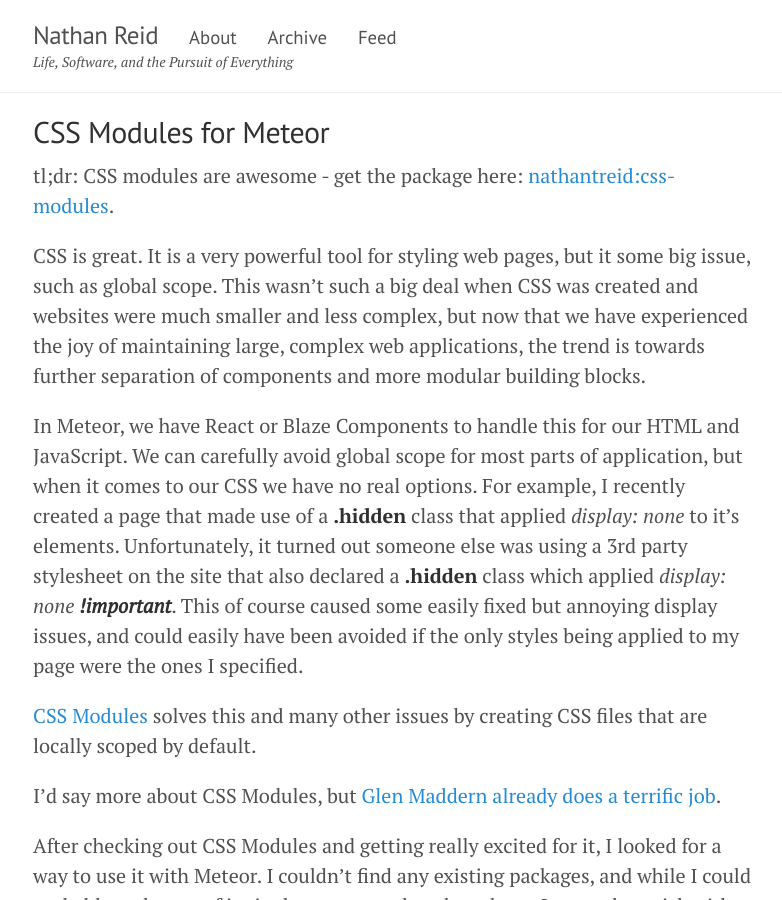
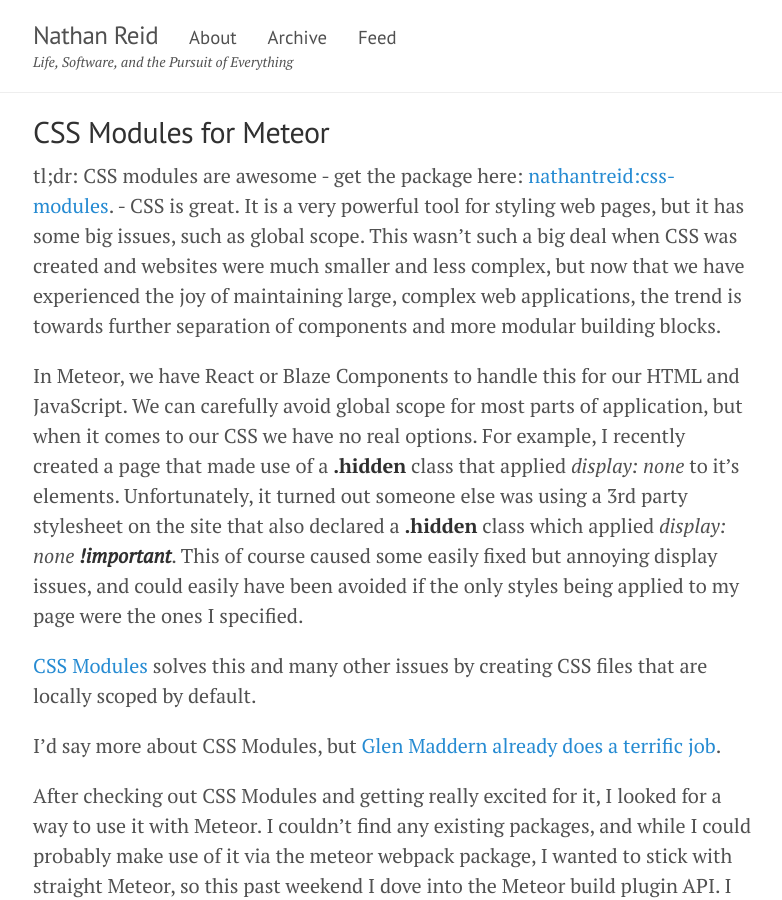
Before and after one commit to nathantreid/nathantreid.github.io, a Jekyll site: the page built from _posts/2015-11-04-css-modules-for-meteor.md, in a window 1280 px wide and 900 px high. Shown: the whole window, without its empty margins (247-1029 px from the left). Built offline with Jekyll 4.4.1, drawn with Linux system fonts in a browser that asks for light colours; Markdown is read by kramdown in place of the engine named in the settings; comment, search, counter and statistics services are not loaded.

Commit message:
fixed typos

```diff
--- a/_posts/2015-11-04-css-modules-for-meteor.md
+++ b/_posts/2015-11-04-css-modules-for-meteor.md
@@ -5,8 +5,8 @@
 CSS Modules for Meteor
 ---
 tl;dr: CSS modules are awesome - get the package here: [nathantreid:css-modules](https://atmospherejs.com/nathantreid/css-modules).
-
-CSS is great. It is a very powerful tool for styling web pages, but it some big issue, such as global scope.
+-
+CSS is great. It is a very powerful tool for styling web pages, but it has some big issues, such as global scope.
 This wasn't such a big deal when CSS was created and websites were much smaller and less complex, but now that we have experienced the joy of maintaining large, complex web applications, the trend is towards further separation of components and more modular building blocks.
 
 In Meteor, we have React or Blaze Components to handle this for our HTML and JavaScript. We can carefully avoid global scope for most parts of application, but when it comes to our CSS we have no real options.
```
